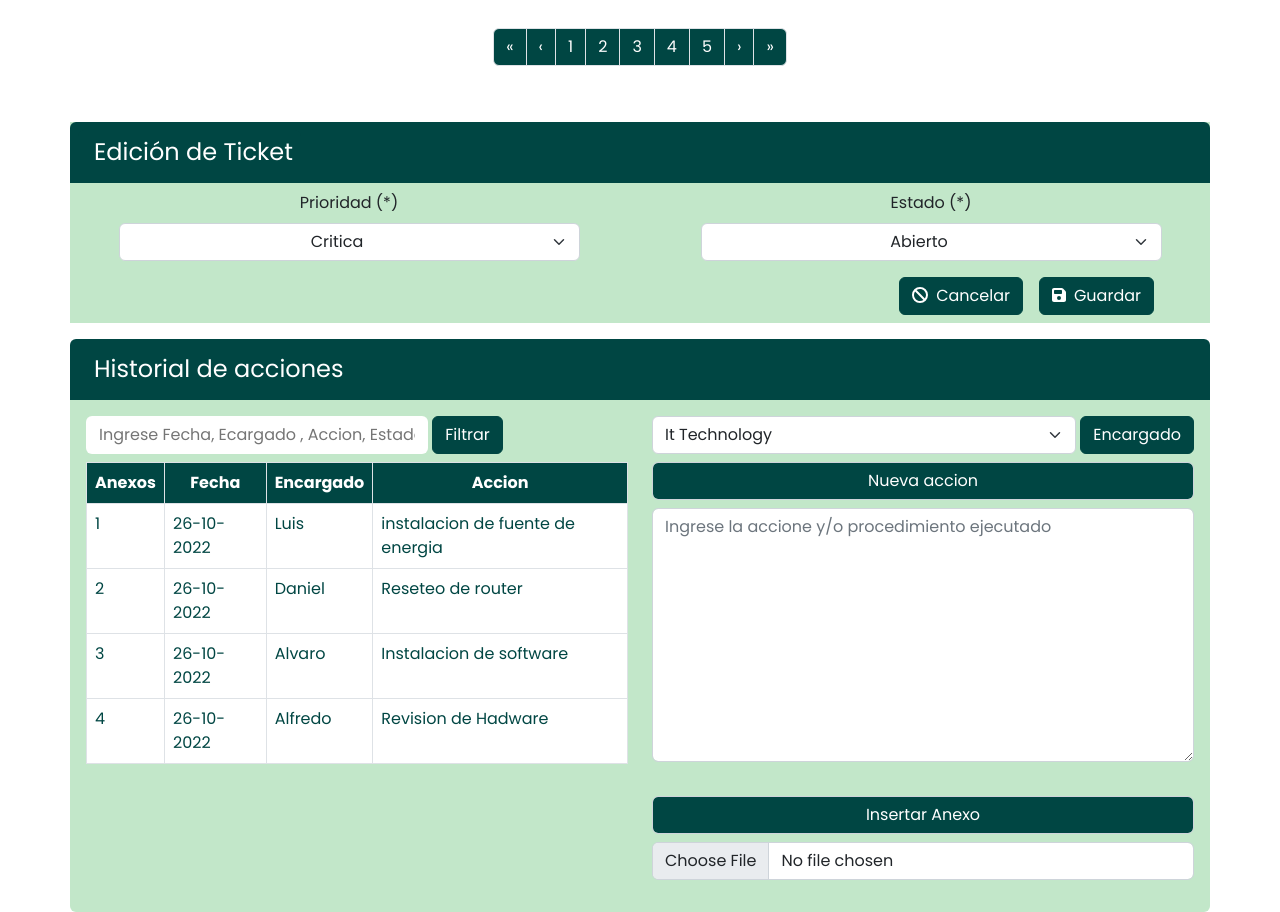
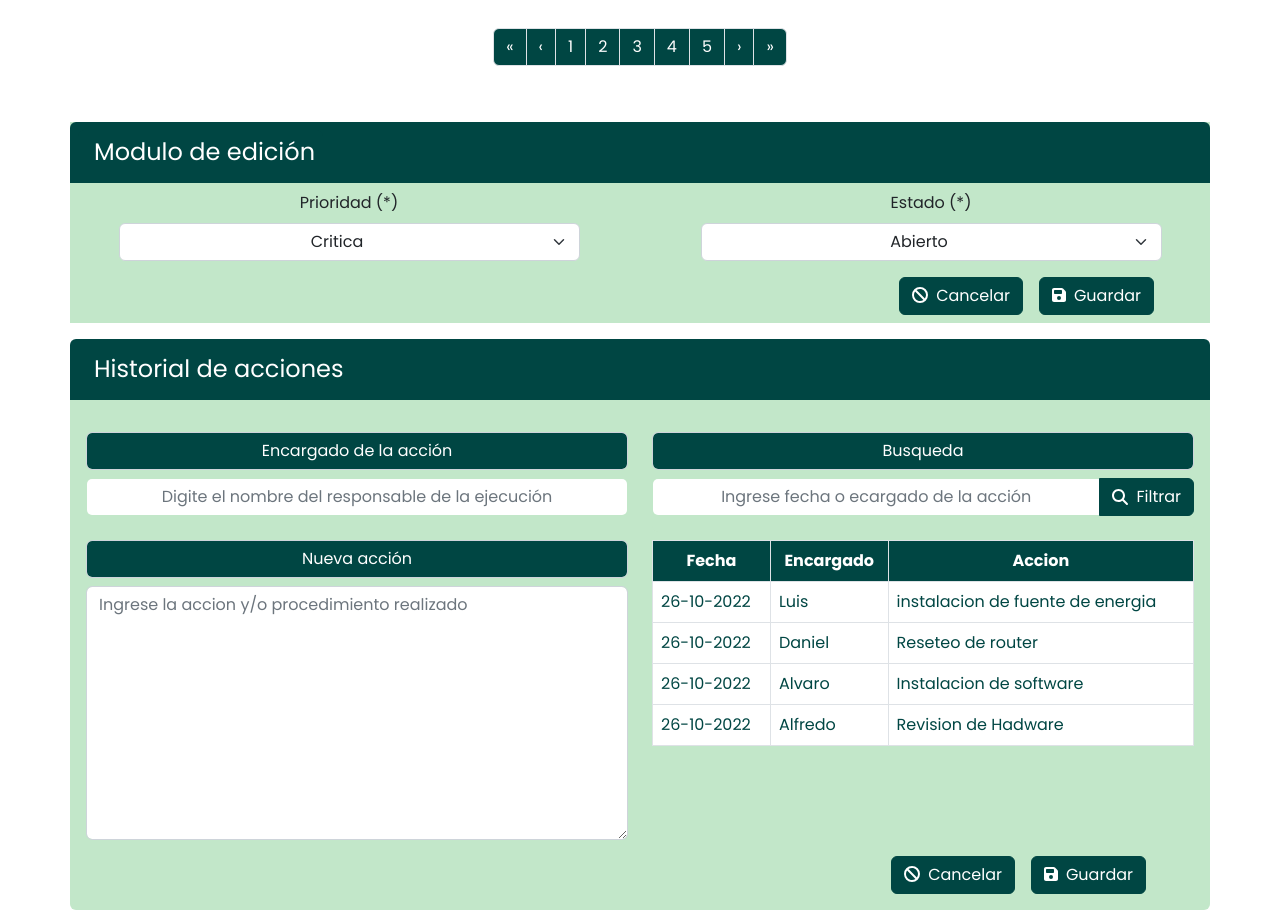
Before and after one commit to sebastianiv21/it-helpdesk, a React (Create React App) app in the folder client/: page /listado-tickets in a window 1280 px wide. Shown: the part 1040-1952 px from the top of the page. Built offline with nearby package versions, Linux system fonts and the light colour scheme.

Commit message:
Modificaciones modulo de acciones

```diff
--- a/client/src/components/FilaAccion.jsx
+++ b/client/src/components/FilaAccion.jsx
@@ -1,12 +1,10 @@
 const FilaAccion = ({
-    anexos,
     fecha,
     encargado,
     accion,
   }) => {
     return (
       <tr>
-            <td>{anexos}</td>
             <td>{fecha}</td>
             <td>{encargado}</td>
             <td>{accion}</td>
--- a/client/src/pages/ListadoTickets.jsx
+++ b/client/src/pages/ListadoTickets.jsx
@@ -15,7 +15,6 @@ const ListadoTickets = () => {
   const [accion, setAccion] = useState(ListadoAccionData)
   const listaAccion = accion.map((item) => (
     <FilaAccion
-      anexos={item.anexos}
       fecha={item.fecha}
       key={item.id}
       encargado={item.encargado}
@@ -178,7 +177,7 @@ const ListadoTickets = () => {
       <div className='bg-secondary'>
       <div className='bg-primary rounded-top p-2 d-flex gap-2'>
       <h4 className='bg-primary text-white p-2 m-0 rounded-top ps-3'>
-          Edición de Ticket
+          Modulo de edición
         </h4>
           </div>
         <div className="row d-flex justify-content-around mb-2 text-center mt-2 ">
@@ -223,23 +222,48 @@ const ListadoTickets = () => {
             <h4 className="m-0 ps-4 py-3">Historial de acciones</h4>
             </div>
             <div className="bg-secondary p-3 rounded-bottom text-primary">
+              <div className='row'>
+              </div>
                         <form >
                             <div className="row">
-                            <div className="col-md">
-                            <input className=" btn bg-white" type="text" id="valor"  placeholder='Ingrese Fecha, Ecargado , Accion, Estado,' /> <Boton colorBtn='primary' colorTxt='white' texto='Filtrar' />
-                            </div>
-                            <div className=" col-md d-flex align-items-center justify-content-center gap-1">
-                            <select name="estado" className="form-select " id="estado">
-                            <option value="itTechnology">It Technology</option>
-                            </select><Boton colorBtn='primary' colorTxt='white' texto='Encargado' />
-                            </div>
+                              <div className='col-6'>
+                              <FormGroup className="custom-file">
+                                        <Label for="exampleFile" className="bg-primary form-control text-white text-center mt-3">Encargado de la acción</Label>
+                                        <input className=" form-control btn bg-white" type="text" id="valor"  placeholder='Digite el nombre del responsable de la ejecución'/>
+                                    </FormGroup>
+                              </div>
+                              <div className='col-6'>
+                              <form className='bg-secondary rounded-bottom  d-flex justify-content-around'>
+                              <FormGroup className="col-sm custom-file" >
+                              <Label for="exampleFile" className="bg-primary form-control text-white text-center mt-3">Busqueda</Label>
+                              <div className='input-group'>
+                              <input type='text' name='filtrar' id='filtrar' className='form-control btn bg-white' placeholder='Ingrese fecha o ecargado de la acción'
+                              />
+                                <Boton
+                                icono={faMagnifyingGlass}
+                                colorBtn='primary'
+                                colorTxt='white'
+                                texto='Filtrar'
+                                estilos='d-flex align-items-center'
+                              />
+                              </div>
+                               </FormGroup>
+                              </form>
+                              </div>
                             </div>
                     <div className="row">
+                    <div className="col-6 mt-2">
+                                <FormGroup>
+                                <Label for="exampleText" className="form-control bg-primary text-white text-center">
+                                Nueva acción
+                                </Label>
+                                <Input id="exampleText" name="text" type="textarea" cols="60" rows="10" placeholder='Ingrese la accion y/o procedimiento realizado'/>
+                                </FormGroup>
+                            </div>
                             <div className="col-6 mt-2 ">
                                 <table border={1} className="table table-hover table-bordered" id="datatable">
                                     <thead>
                                         <tr className="text-white text-center bg-primary">
-                                            <th>Anexos</th>
                                             <th>Fecha</th>
                                             <th>Encargado</th>
                                             <th>Accion</th>
@@ -250,26 +274,24 @@ const ListadoTickets = () => {
                                     </tbody>
                                 </table>
                             </div>
-                            <div className="col-6 mt-2">
-                                <FormGroup>
-                                <Label for="exampleText" className="form-control bg-primary text-white text-center">
-                                Nueva accion
-                                </Label>
-                                <Input id="exampleText" name="text" type="textarea" cols="60" rows="10" placeholder='Ingrese la accione y/o procedimiento ejecutado'/>
-                                </FormGroup>
-                            </div>
-                        </div>
-                        <div className="row">
-                            <div className="col-6">
-                            </div>
-                            <div className="col-6">
-                                    <FormGroup className="custom-file">
-                                        <Label for="exampleFile" className="bg-primary form-control text-white text-center mt-3">Insertar Anexo</Label>
-                                        <Input id="exampleFile" name="file" type="file" className="bg-white custom-file-input"/>
-                                    </FormGroup>
-                            </div>
                         </div>
                     </form>
+                    <div className='d-flex justify-content-end'>
+                                <Boton
+                                texto='Cancelar'
+                                icono={faBan}
+                                estilos='me-3'
+                                colorBtn='primary'
+                                colorTxt='white'
+                                />
+                                <Boton
+                                texto='Guardar'
+                                icono={faFloppyDisk}
+                                estilos='me-5'
+                                colorBtn='primary'
+                                colorTxt='white'
+                                />
+                    </div>
             </div>
         </div>
     </div>
--- a/client/src/shared/ListadoAccionData.js
+++ b/client/src/shared/ListadoAccionData.js
@@ -1,28 +1,24 @@
 const ListadoAccionData = [
     {
       id: 1,
-      anexos: 1,
       fecha: '26-10-2022',
       encargado:'Luis',
       accion: 'instalacion de fuente de energia',
     },
     {
       id: 2,
-      anexos: 2,
       fecha: '26-10-2022',
       encargado:'Daniel',
       accion: 'Reseteo de router',
     },
     {
       id: 3,
-      anexos: 3,
       fecha: '26-10-2022',
       encargado:'Alvaro',
       accion: 'Instalacion de software',
     },
     {
       id: 4,
-      anexos: 4,
       fecha: '26-10-2022',
       encargado:'Alfredo',
       accion: 'Revision de Hadware',
```
Also changed, not shown: 2 other files (tests, documents, lock files or other folders).
